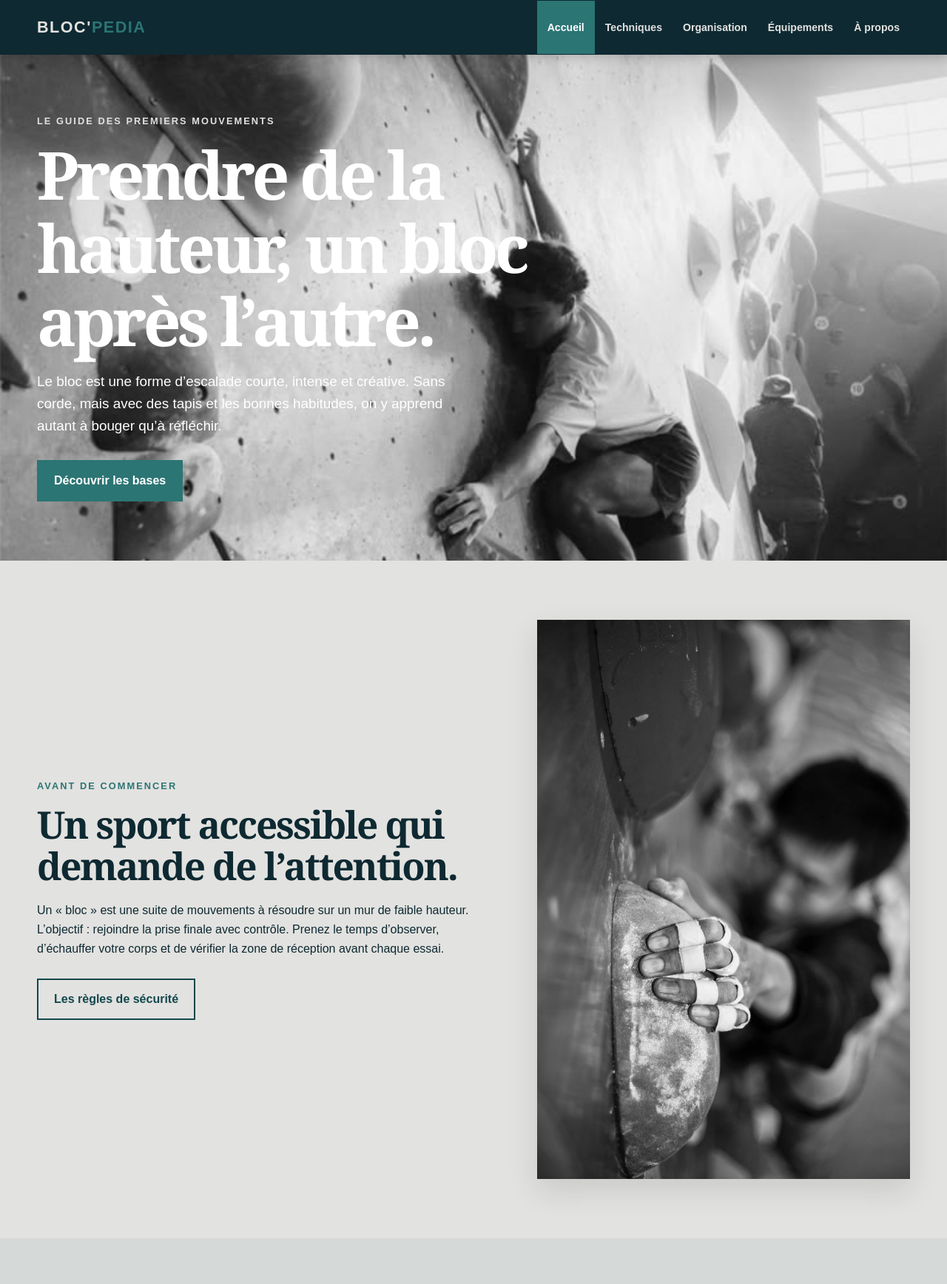
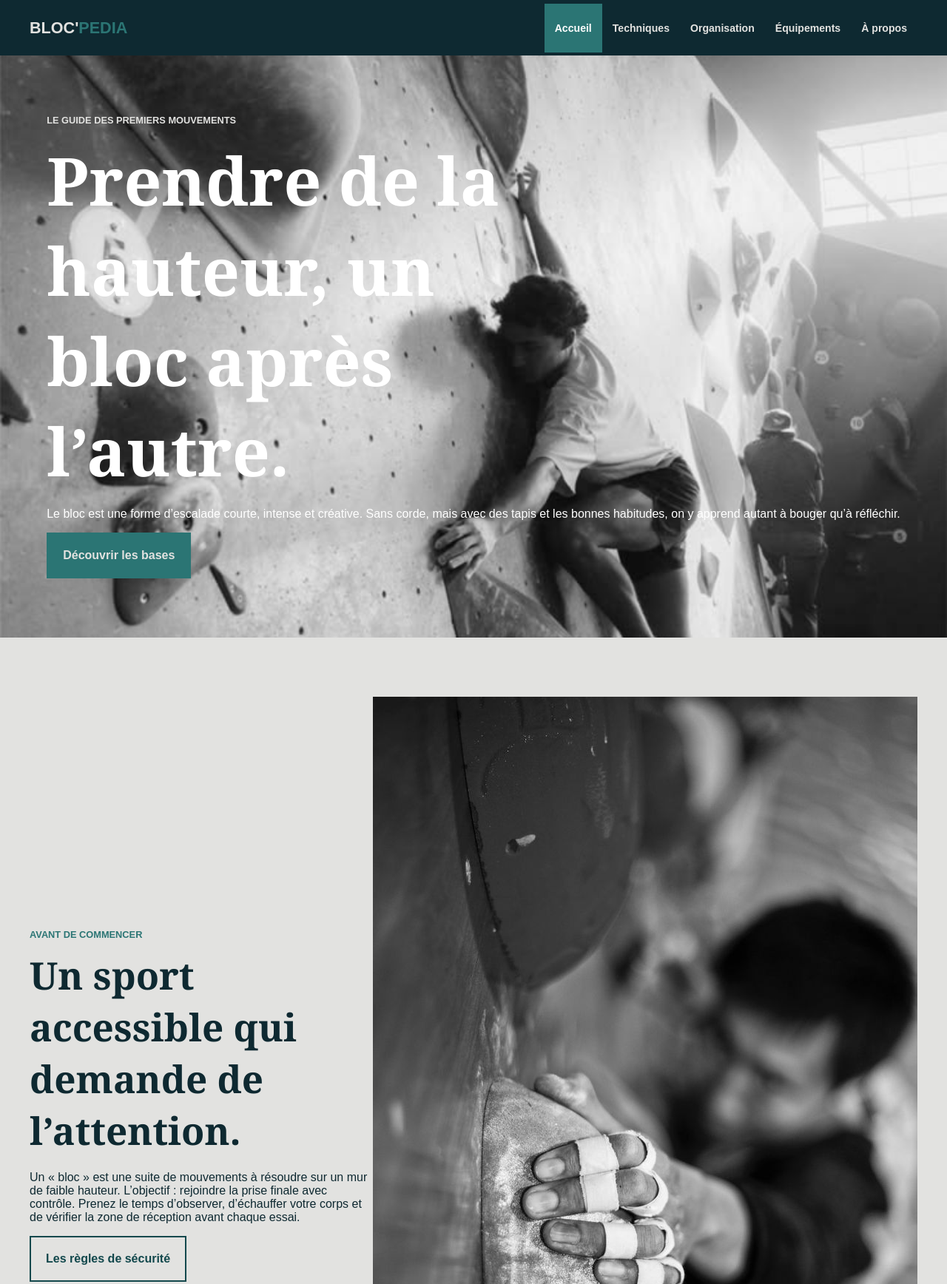
Before and after one commit to SavioLmt/BLOC-PEDIA, a plain HTML site: page index.html in a window 1280 px wide. Shown: the top 1736 px of the page at 74% size. Drawn offline with Linux system fonts and the light colour scheme.

Commit message:
16-11 soir

```diff
--- a/index.html
+++ b/index.html
@@ -9,9 +9,9 @@
 </head>
 <body>
 
-    <header class="site-header">
+    <header class="header">
 
-        <div class="header-inner">
+        <div class="header-in">
 
             <a class="brand" href="index.html">BLOC'<span>PEDIA</span></a>
 
@@ -48,13 +48,13 @@
                 <p>Un « bloc » est une suite de mouvements à résoudre sur un mur de faible hauteur. L’objectif : rejoindre la prise finale avec contrôle. Prenez le temps d’observer, d’échauffer votre corps et de vérifier la zone de réception avant chaque essai.</p>
                 <a class="button alt" href="a-propos.html#securite">Les règles de sécurité</a>
             </div>
-            <div class="image-frame">
-                <img src="image/prise.jpg" alt="Prises colorées sur un mur d'escalade">
-            </div>
+
+            <img src="image/prise.jpg" alt="Prises colorées sur un mur d'escalade">
+
         </section>
 
         <!-- Repères essentiels -->
-        <section class="feature-section">
+        <section>
             <div class="section-heading">
                 <div>
                     <p class="en-tete">Les repères essentiels</p>
@@ -84,7 +84,7 @@
     </main>
 
     <footer class="footer">
-        <div class="footer-interieur">
+        <div class="footer-in">
             <p><strong>BLOC'PEDIA</strong></p>
             <img class="footer-img" src="image/HELHa_logo.jpg">
         </div>
--- a/style.css
+++ b/style.css
@@ -15,59 +15,30 @@
 /* ========================================
    2. RÈGLES GÉNÉRALES
 ======================================== */
-
-* {
-    box-sizing: border-box;
-}
-
-html {
-    scroll-behavior: smooth;
-}
-
 body {
     margin: 0;
     color: var(--bleu-petrol);
     background: var(--gris-perle);
-    font: 16px/1.6 Arial, Helvetica, sans-serif;
+    font: 16px Arial, Helvetica, sans-serif;
 }
-
-img {
-    max-width: 100%;
-    display: block;
-}
-
-a {
-    color: inherit;
-}
-
-h1,
-h2,
-h3 {
-    line-height: 1.1;
-}
-
 
 /* ========================================
    3. EN-TÊTE ET NAVIGATION
 ======================================== */
 
-.site-header {
+.header {
+    background: var(--bleu-petrol);
     position: sticky;
     top: 0;
-    z-index: 20;
-    color: var(--gris-perle);
-    background: var(--bleu-petrol);
-    box-shadow: 0 3px 14px rgba(0, 0, 0, .18);
 }
 
-.header-inner {
-    width: min(1180px, calc(100% - 48px));
-    min-height: 74px;
-    margin: auto;
+.header-in {
+    max-width: 1200px;
+    margin-inline: auto;
+    min-height: 75px;
     display: flex;
     align-items: center;
     justify-content: space-between;
-    gap: 24px;
 }
 
 .brand {
@@ -75,7 +46,6 @@ h3 {
     text-decoration: none;
     font-size: 1.35rem;
     font-weight: 900;
-    letter-spacing: .07em;
     white-space: nowrap;
 }
 
@@ -130,7 +100,8 @@ h3 {
 }
 
 .hero-content {
-    width: min(1180px, calc(100% - 48px));
+    max-width: 1200px;
+    margin-inline: auto;
     margin: auto;
     padding: 80px 0;
 }
@@ -140,7 +111,6 @@ h3 {
     color: var(--turquoise);
     font-size: .8rem;
     font-weight: 800;
-    letter-spacing: .16em;
     text-transform: uppercase;
 }
 
@@ -153,24 +123,17 @@ h3 {
     margin: 0;
     font-family: Georgia, 'Times New Roman', serif;
     font-size: clamp(3rem, 7vw, 6.3rem);
-    letter-spacing: -.055em;
-}
-
-.hero p:not(.en-tete) {
-    max-width: 600px;
-    font-size: 1.18rem;
 }
 
 .button {
     display: inline-block;
-    margin-top: 12px;
-    padding: 13px 21px;
+    padding: 20px;
     border: 2px solid var(--turquoise);
     background: var(--turquoise);
-    color: white;
-    text-decoration: none;
+    color: var(--gris-perle);
+    text-decoration: none ;
     font-weight: 800;
-    transition: .2s ease;
+    transition: 0.5s;
 }
 
 .button:hover {
@@ -186,15 +149,14 @@ h3 {
 
 .button.alt:hover {
     background: var(--vert-canard);
-    color: white;
+    color: var(--gris-perle);
 }
 
 .intro-grid {
-    width: min(1180px, calc(100% - 48px));
+    max-width: 1200px;
     margin: 80px auto;
     display: grid;
-    grid-template-columns: 1.1fr .9fr;
-    gap: 60px;
+    grid-template-columns:auto auto;
     align-items: center;
 }
 
@@ -202,28 +164,11 @@ h3 {
     margin: 0 0 20px;
     font-family: Georgia, 'Times New Roman', serif;
     font-size: clamp(2.1rem, 4vw, 3.5rem);
-    letter-spacing: -.04em;
-}
-
-.image-frame {
-    min-height: 390px;
-    overflow: hidden;
-    box-shadow: var(--shadow);
-}
-
-.image-frame img {
-    width: 100%;
-    height: 100%;
-    object-fit: cover;
-}
-
-.feature-section {
-    padding: 76px 0;
-    background: #d5d9d7;
 }
 
 .section-heading {
-    width: min(1180px, calc(100% - 48px));
+    max-width: 1200px;
+    margin-inline: auto;
     margin: 0 auto 30px;
     display: flex;
     align-items: end;
@@ -231,13 +176,9 @@ h3 {
     gap: 24px;
 }
 
-.section-heading p {
-    max-width: 500px;
-    margin: 0 0 8px;
-}
-
 .cards {
-    width: min(1180px, calc(100% - 48px));
+    max-width: 1200px;
+    margin-inline: auto;
     margin: auto;
     display: grid;
     grid-template-columns: repeat(3, 1fr);
@@ -255,7 +196,6 @@ h3 {
 .card-number {
     color: var(--rouge-bordeaux);
     font-weight: 900;
-    letter-spacing: .1em;
 }
 
 .card h3 {
@@ -273,9 +213,9 @@ h3 {
    5. PAGES SECONDAIRES
 ======================================== */
 
-.page-intro,
-.content {
-    width: min(1180px, calc(100% - 48px));
+.page-intro, .content {
+    max-width: 1200px;
+    margin-inline: auto;
     margin: auto;
 }
 
@@ -289,7 +229,6 @@ h3 {
     color: var(--bleu-petrol);
     font-family: Georgia, 'Times New Roman', serif;
     font-size: clamp(3rem, 7vw, 5.5rem);
-    letter-spacing: -.055em;
 }
 
 .content {
@@ -374,7 +313,7 @@ h3 {
    7. topic
 ======================================== */
 
-.tech-grille {
+.tech-grid {
     display: grid;
     grid-template-columns: repeat(2, 1fr);
     gap: 24px;
@@ -437,14 +376,14 @@ h3 {
    9. LIENS EXTERNES ET SÉCURITÉ
 ======================================== */
 
-.external-list {
+.externe-list {
     display: grid;
     gap: 18px;
     padding: 0;
     list-style: none;
 }
 
-.external-list a {
+.externe-list a {
     display: block;
     padding: 24px;
     border: 1px solid var(--vert-canard);
@@ -455,7 +394,7 @@ h3 {
     transition: .2s ease;
 }
 
-.external-list a:hover {
+.externe-list a:hover {
     color: white;
     background: var(--turquoise);
 }
@@ -479,7 +418,7 @@ h3 {
     background: var(--bleu-petrol);
 }
 
-.footer-interieur {
+.footer-in {
     width: 1200px;;
     min-height: 90px;
     margin: auto;
@@ -499,7 +438,7 @@ h3 {
 ======================================== */
 
 @media screen and (max-width: 780px) {
-    .header-inner {
+    .header-in {
         width:35px;
         min-height: 65px;
         flex-wrap: wrap;
@@ -536,7 +475,7 @@ h3 {
         width: 1200px;
     }
 
-    .intro-grid, .split, .equipment-grid, .tech-grille, .cards {
+    .intro-grid, .split, .equipment-grid, .tech-grid, .cards {
         grid-template-columns: 1fr;
         gap: 22px;
     }
```
Also changed, not shown: a-propos.html (+3 -3 lines), equipements.html (+3 -3 lines), organisation.html (+4 -4 lines), techniques.html (+4 -4 lines), autre/commande git.txt (added), commande git.txt (deleted), 3 other files.
